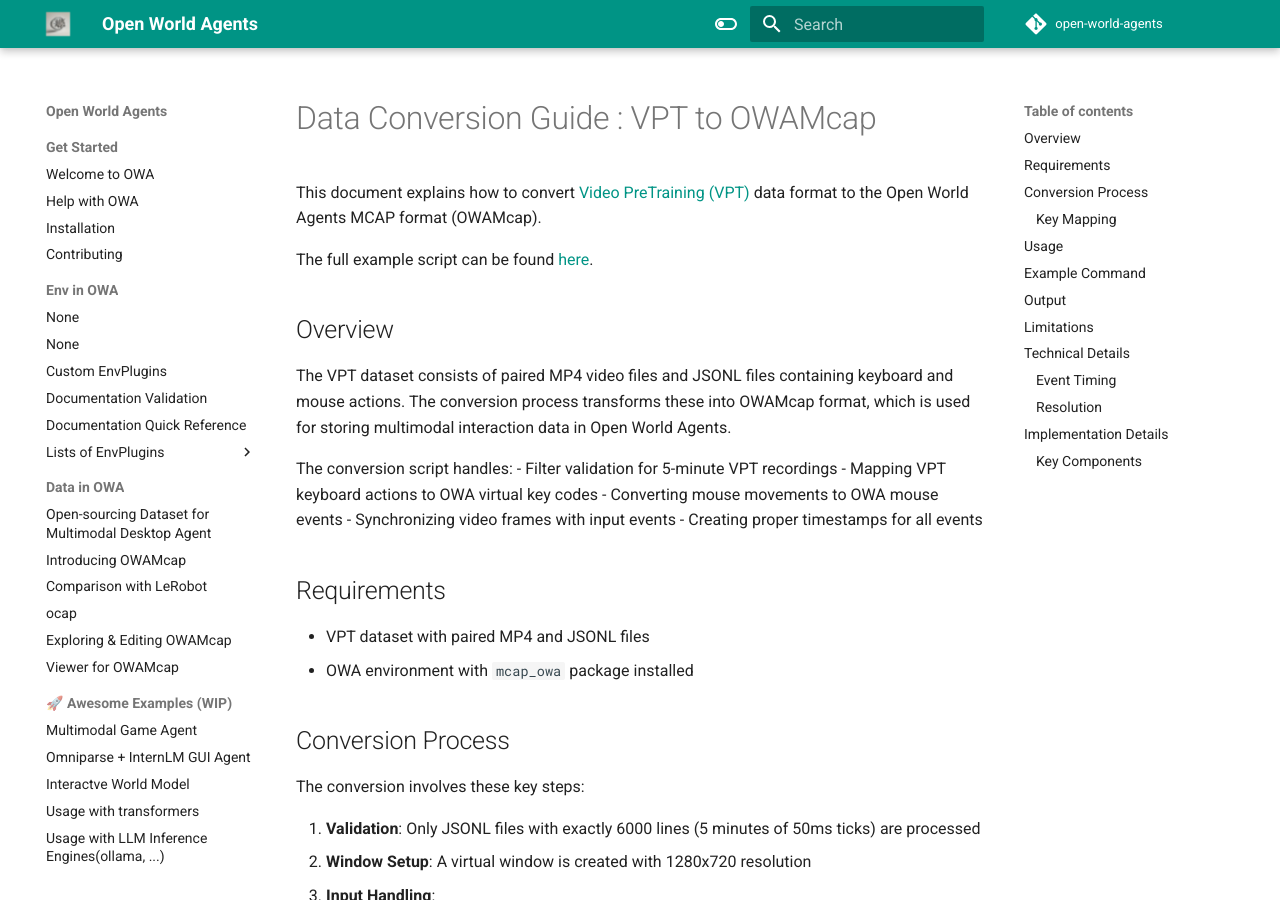
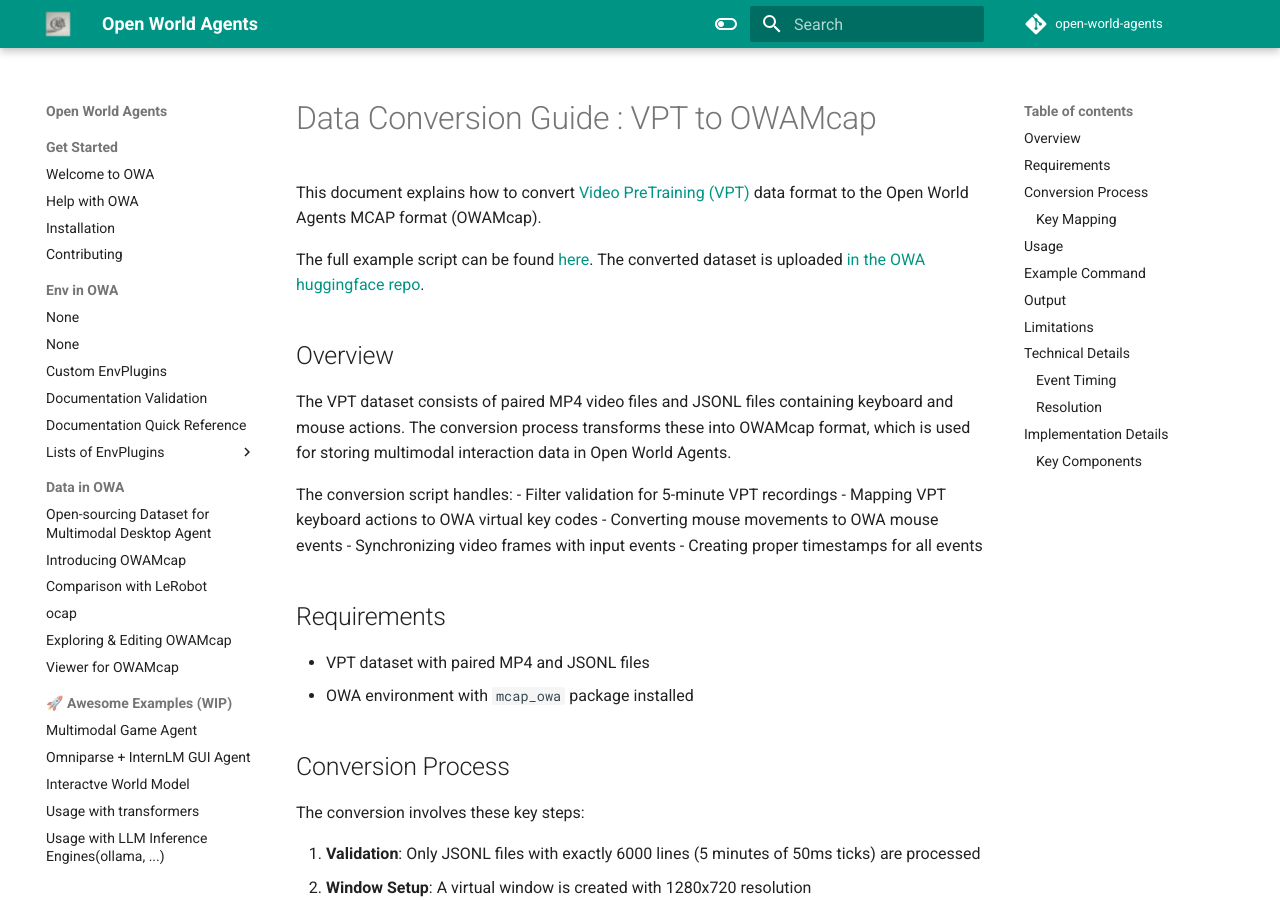
Before and after one commit to open-world-agents/open-world-agents, an MkDocs documentation site: the page built from docs/examples/vpt_to_owamcap.md, in a window 1280 px wide and 900 px high. Built offline with MkDocs 1.6.1 and Material for MkDocs 9.7.7, drawn with Linux system fonts in a browser that asks for light colours; comment, search, counter and statistics services are not loaded.

Commit message:
docs: vpt to owamcap

```diff
--- a/docs/examples/vpt_to_owamcap.md
+++ b/docs/examples/vpt_to_owamcap.md
@@ -3,6 +3,7 @@
 This document explains how to convert [Video PreTraining (VPT)](https://github.com/openai/Video-Pre-Training) data format to the Open World Agents MCAP format (OWAMcap).
 
 The full example script can be found [here](https://github.com/open-world-agents/open-world-agents/blob/main/projects/owa-data/scripts/00_vpt_to_owamcap.py).
+The converted dataset is uploaded [in the OWA huggingface repo](https://huggingface.co/datasets/open-world-agents/vpt-owamcap).
 
 ## Overview
 
```
